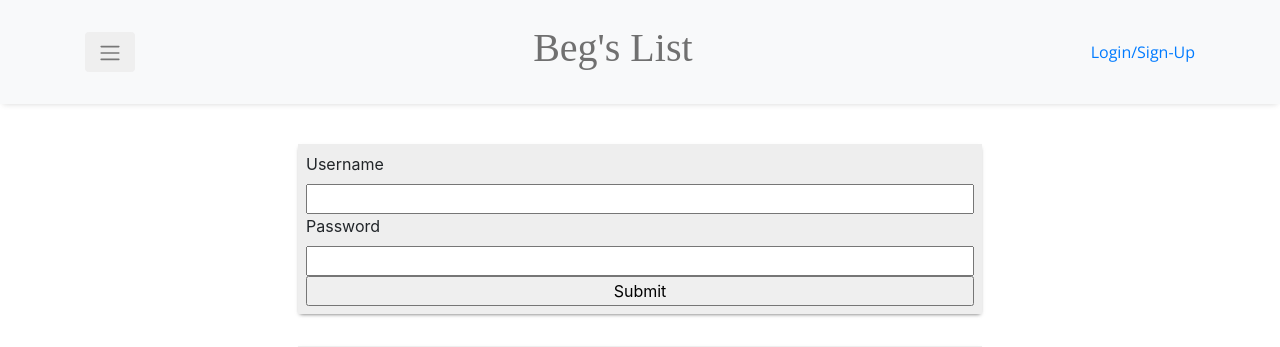
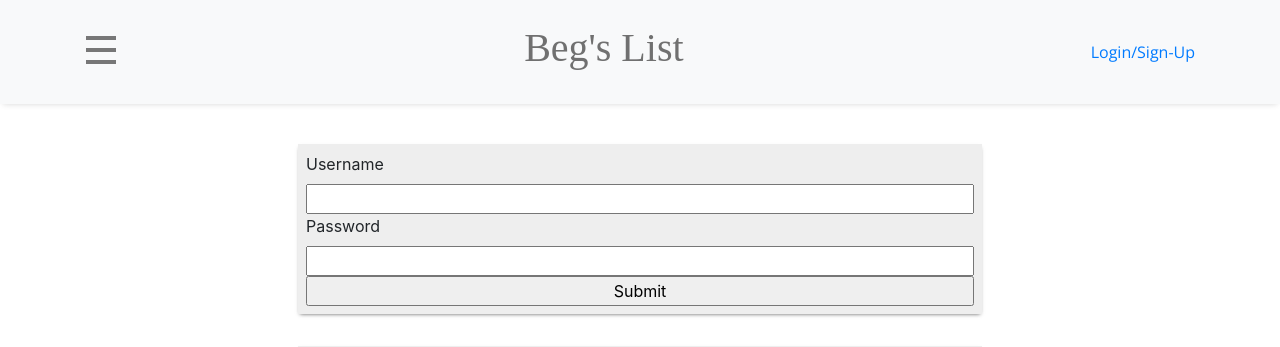
Before and after one commit to Anders-Engman/BegsList, a Node project: template views/test.handlebars in a window 1280 px wide. Shown: the top 347 px of the page. Run offline with Node 20 templates, Linux system fonts and the light colour scheme; the template is opened without the code that fills it, so the values that code supplies are empty; some libraries are stand-ins or nearby versions; some web fonts are replaced.

Commit message:
created animated X for menu state

```diff
--- a/public/js/index.js
+++ b/public/js/index.js
@@ -102,15 +102,15 @@ $exampleList.on("click", ".delete", handleDeleteBtnClick);
 
 $(document).ready(function() {
   $("#sidebarToggle").on("click", function() {
-    $(".layout__side-bar, .layout__main, .layout__items-list").toggleClass(
-      "active"
-    );
+    $(
+      ".layout__side-bar, .layout__main, .layout__items-list, .menu"
+    ).toggleClass("active");
   });
 
   $("#collapseToggle").on("click", function() {
-    $(".layout__side-bar, .layout__main, .layout__items-list").toggleClass(
-      "active"
-    );
+    $(
+      ".layout__side-bar, .layout__main, .layout__items-list, .menu"
+    ).toggleClass("active");
   });
 
   $(".up-vote").on("click", function() {
--- a/public/styles/styles.css
+++ b/public/styles/styles.css
@@ -67,6 +67,78 @@
 .layout__navbar-nav .container .active {
   padding-left: 15px;
   padding-right: 15px;
+}
+
+.menu {
+  position: relative;
+  display: inline-block;
+  width: 32px;
+  height: 32px;
+}
+.menu span {
+  margin: 0 auto;
+  position: relative;
+  top: 12px;
+}
+.menu span:before,
+.menu span:after {
+  position: absolute;
+  content: "";
+}
+.menu span,
+.menu span:before,
+.menu span:after {
+  width: 30px;
+  height: 4px;
+  background-color: #777;
+  display: block;
+}
+.menu span:before {
+  margin-top: -12px;
+}
+.menu span:after {
+  margin-top: 12px;
+}
+.menu span {
+  -webkit-transition-duration: 0s;
+  transition-duration: 0s;
+  -webkit-transition-delay: 300ms;
+  transition-delay: 300ms;
+}
+.menu.active span {
+  background-color: rgba(0, 0, 0, 0);
+  -webkit-transition-delay: 300ms;
+  transition-delay: 300ms;
+}
+.menu span:before {
+  -webkit-transition-property: margin, -webkit-transform;
+  transition-property: margin, transform;
+  -webkit-transition-duration: 300ms;
+  transition-duration: 300ms;
+  -webkit-transition-delay: 300ms, 0s;
+  transition-delay: 300ms, 0s;
+}
+.menu.active span:before {
+  margin-top: 0;
+  -webkit-transform: rotate(45deg);
+  transform: rotate(45deg);
+  -webkit-transition-delay: 0s, 300ms;
+  transition-delay: 0s, 300ms;
+}
+.menu span:after {
+  -webkit-transition-property: margin, -webkit-transform;
+  transition-property: margin, transform;
+  -webkit-transition-duration: 300ms;
+  transition-duration: 300ms;
+  -webkit-transition-delay: 300ms, 0s;
+  transition-delay: 300ms, 0s;
+}
+.menu.active span:after {
+  margin-top: 0;
+  -webkit-transform: rotate(-45deg);
+  transform: rotate(-45deg);
+  -webkit-transition-delay: 0s, 300ms;
+  transition-delay: 0s, 300ms;
 }
 
 #main-list {
--- a/routes/apiRoutes.js
+++ b/routes/apiRoutes.js
@@ -127,7 +127,7 @@ module.exports = function(app) {
               ItemId: req.body.ItemId,
               UserId: req.body.UserId
             }).then(vote => {
-              res.send(true);
+              res.json(vote);
             });
           });
         } else {
--- a/views/layouts/main.handlebars
+++ b/views/layouts/main.handlebars
@@ -12,8 +12,9 @@
     crossorigin="anonymous" />
   <script src="https://code.jquery.com/jquery-3.3.1.min.js" integrity="sha256-FgpCb/KJQlLNfOu91ta32o/NMZxltwRo8QtmkMRdAu8="
     crossorigin="anonymous"></script>
+  {{!--
   <script src="https://cdnjs.cloudflare.com/ajax/libs/popper.js/1.14.3/umd/popper.min.js" integrity="sha384-ZMP7rVo3mIykV+2+9J3UJ46jBk0WLaUAdn689aCwoqbBJiSnjAK/l8WvCWPIPm49"
-    crossorigin="anonymous"></script>
+    crossorigin="anonymous"></script> --}}
   <link rel="stylesheet" href="/styles/styles.css" type="text/css" />
 </head>
 
@@ -36,9 +37,10 @@
     <div class="layout__main">
       <nav class="layout__navbar typography__navbar navbar sticky-top navbar-expand-xl navbar-light bg-light">
         <div class="layout__navbar-nav container">
-          <button type="button" id="sidebarToggle" class="btn">
+          <a href="#" class="menu" id="sidebarToggle"><span></span></a>
+          {{!-- <button type="button" id="sidebarToggle" class="btn">
             <span class="navbar-toggler-icon"></span>
-          </button>
+          </button> --}}
           <a href="/">
             <h1 class="typography__site-heading">Beg's List</h1>
           </a>
```
